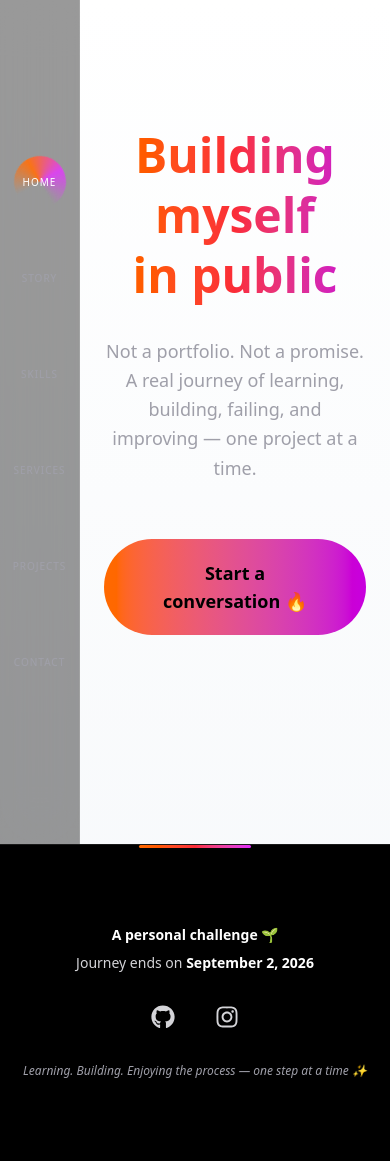
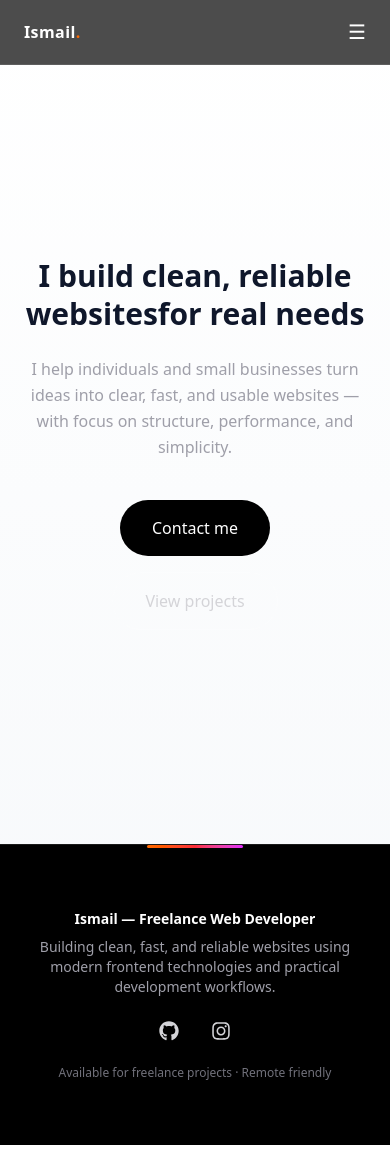
Before and after one commit to IsmailMarkhi/MyWorld, a React (Vite) app: page / in a window 390 px wide. Built offline with nearby package versions, Linux system fonts and the light colour scheme.

Commit message:
Initial commit

```diff
--- a/src/App.jsx
+++ b/src/App.jsx
@@ -5,8 +5,7 @@ import Footer from "./components/Footer";
 import Home from "./pages/Home";
 import Story from "./pages/Story";
 import Services from "./pages/Services";
-import Skills from "./pages/Skills";
-import Projects from "./pages/Projects"; // ✅ NEW
+import Projects from "./pages/Projects";
 import Contact from "./pages/Contact";
 
 export default function App() {
@@ -16,7 +15,8 @@ export default function App() {
 
       <main
         className="
-          min-h-screen pl-20
+          min-h-screen
+          pt-16
           bg-gradient-to-b
           from-white to-slate-50
           dark:from-neutral-900 dark:to-neutral-950
@@ -26,9 +26,8 @@ export default function App() {
         <Routes>
           <Route path="/" element={<Home />} />
           <Route path="/story" element={<Story />} />
-          <Route path="/skills" element={<Skills />} />
           <Route path="/services" element={<Services />} />
-          <Route path="/projects" element={<Projects />} /> {/* ✅ */}
+          <Route path="/projects" element={<Projects />} />
           <Route path="/contact" element={<Contact />} />
         </Routes>
       </main>
--- a/src/components/Footer.jsx
+++ b/src/components/Footer.jsx
@@ -6,53 +6,55 @@ export default function Footer() {
       role="contentinfo"
       aria-label="Website footer"
       className="
-        relative text-center py-20
+        relative
         bg-black
         border-t border-white/10
+        px-6 py-16 sm:py-20
       "
     >
-      {/* Visual focus accent */}
+      {/* Accent line */}
       <div
         aria-hidden="true"
         className="
           absolute top-0 left-1/2 -translate-x-1/2
-          h-[3px] w-28
+          h-[3px] w-24 sm:w-28
           bg-gradient-to-r from-orange-500 via-red-500 to-fuchsia-500
           rounded-full
         "
       />
 
-      {/* Primary message */}
+      <div className="max-w-4xl mx-auto text-center">
+        {/* Identity */}
         <p className="text-white text-sm font-semibold mb-2">
-        A personal challenge 🌱
+          Ismail — Freelance Web Developer
         </p>
 
-      {/* Date (SEO + clarity) */}
-      <p className="text-zinc-300 text-sm mb-8">
-        Journey ends on{" "}
-        <time
-          dateTime="2026-09-02"
-          className="font-semibold text-white"
-        >
-          September 2, 2026
-        </time>
+        {/* SEO description */}
+        <p className="text-zinc-400 text-sm max-w-xl mx-auto mb-6 sm:mb-8">
+          Building clean, fast, and reliable websites using modern frontend
+          technologies and practical development workflows.
         </p>
 
-      {/* Social links */}
+        {/* Social proof */}
         <nav
           aria-label="Social media links"
-        className="flex justify-center gap-10 mb-8"
+          className="
+            flex justify-center items-center
+            gap-8 sm:gap-10
+            mb-6 sm:mb-8
+          "
         >
           <a
             href="https://github.com/IsmailMarkhi"
             target="_blank"
             rel="noopener noreferrer"
-          aria-label="Visit GitHub profile"
+            aria-label="GitHub profile of Ismail, freelance web developer"
             className="
-            text-zinc-300 text-2xl
+              text-zinc-300 text-xl sm:text-2xl
               hover:text-white hover:scale-110
               transition
-            focus:outline-none focus-visible:ring-2 focus-visible:ring-orange-500
+              focus:outline-none focus-visible:ring-2
+              focus-visible:ring-orange-500
             "
           >
             <FaGithub />
@@ -62,22 +64,24 @@ export default function Footer() {
             href="https://www.instagram.com/ismailmarkhi?igsh=eXoyanJrZGJjdGg4"
             target="_blank"
             rel="noopener noreferrer"
-          aria-label="Visit Instagram profile"
+            aria-label="Instagram profile of Ismail, web developer"
             className="
-            text-zinc-300 text-2xl
+              text-zinc-300 text-xl sm:text-2xl
               hover:text-pink-400 hover:scale-110
               transition
-            focus:outline-none focus-visible:ring-2 focus-visible:ring-pink-500
+              focus:outline-none focus-visible:ring-2
+              focus-visible:ring-pink-500
             "
           >
             <FaInstagram />
           </a>
         </nav>
 
-      {/* Closing line */}
-      <p className="text-zinc-400 italic text-xs max-w-md mx-auto leading-relaxed">
-        Learning. Building. Enjoying the process — one step at a time ✨
+        {/* Micro trust line */}
+        <p className="text-zinc-500 text-xs sm:text-sm">
+          Available for freelance projects · Remote friendly
         </p>
+      </div>
     </footer>
   );
 }
--- a/src/components/Navbar.jsx
+++ b/src/components/Navbar.jsx
@@ -1,67 +1,153 @@
 import { Link, useLocation } from "react-router-dom";
+import { useState, useEffect } from "react";
 
 export default function Navbar() {
   const { pathname } = useLocation();
+  const [open, setOpen] = useState(false);
 
   const links = [
-    { to: "/", label: "Home", aria: "Home page" },
-    { to: "/story", label: "Story", aria: "Personal story and journey" },
-    { to: "/skills", label: "Skills", aria: "Web development skills and technologies" },
-    { to: "/services", label: "Services", aria: "Web development services and freelance help" },
-    { to: "/projects", label: "Projects", aria: "Selected web development projects" }, // ✅ ADDED
-    { to: "/contact", label: "Contact", aria: "Contact web developer" },
+    { to: "/", label: "Home" },
+    { to: "/story", label: "Story" },
+    { to: "/services", label: "Services" },
+    { to: "/projects", label: "Projects" },
   ];
 
+  // Close menu on route change
+  useEffect(() => {
+    setOpen(false);
+  }, [pathname]);
+
   return (
-    <nav
-      aria-label="Primary navigation"
+    <header
       className="
-        fixed left-0 top-0 h-full w-20
-        flex flex-col items-center justify-center
-        gap-14
-        bg-black/40 backdrop-blur-xl
-        border-r border-white/10
+        fixed top-0 inset-x-0 z-50
+        bg-black/70 backdrop-blur-xl
+        border-b border-white/10
       "
     >
-      {links.map((link) => {
+      <nav className="max-w-7xl mx-auto h-16 px-6 flex items-center justify-between">
+
+        {/* Logo */}
+        <Link
+          to="/"
+          className="font-semibold tracking-wide text-white focus:outline-none"
+        >
+          Ismail<span className="text-orange-500">.</span>
+        </Link>
+
+        {/* Desktop navigation */}
+        <ul className="hidden md:flex items-center gap-8 text-sm">
+          {links.map(link => {
             const isActive = pathname === link.to;
 
             return (
+              <li key={link.to}>
                 <Link
-            key={link.to}
                   to={link.to}
-            aria-label={link.aria}
                   aria-current={isActive ? "page" : undefined}
                   className={`
-              nav-link relative
-              w-10 h-10
-              flex items-center justify-center
-              text-[10px] uppercase tracking-widest font-medium
-              transition
-              focus:outline-none focus-visible:ring-2 focus-visible:ring-orange-500
-              ${isActive ? "active text-white" : "text-zinc-400 hover:text-white"}
+                    relative px-1 transition
+                    ${isActive
+                      ? "text-white"
+                      : "text-zinc-400 hover:text-white"}
                   `}
                 >
-            {/* Animated ring (hover = once, active = infinite via CSS) */}
+                  {link.label}
+
+                  {/* Active indicator */}
+                  {isActive && (
                     <span
+                      aria-hidden="true"
                       className="
-                nav-ring pointer-events-none
-                absolute inset-[-6px] rounded-full
+                        absolute -bottom-2 left-1/2 -translate-x-1/2
+                        w-6 h-[2px] rounded-full
+                        bg-gradient-to-r from-orange-500 to-fuchsia-500
                       "
                     />
-
-            {/* Visible label */}
-            <span className="relative z-10">
-              {link.label}
-            </span>
-
-            {/* Hidden SEO/UX helper */}
-            <span className="sr-only">
-              {link.aria}
-            </span>
+                  )}
                 </Link>
+              </li>
             );
           })}
+        </ul>
+
+        {/* Desktop CTA */}
+        <Link
+          to="/contact"
+          className="
+            hidden md:inline-flex items-center justify-center
+            text-sm font-medium
+            px-5 py-2 rounded-full
+            bg-gradient-to-r from-orange-500 to-fuchsia-500
+            text-black
+            hover:scale-105 transition
+            focus:outline-none focus-visible:ring-2
+            focus-visible:ring-orange-500
+          "
+        >
+          Contact
+        </Link>
+
+        {/* Mobile toggle */}
+        <button
+          onClick={() => setOpen(v => !v)}
+          aria-label="Toggle navigation menu"
+          aria-expanded={open}
+          className="
+            md:hidden text-white text-xl
+            focus:outline-none focus-visible:ring-2
+            focus-visible:ring-orange-500
+          "
+        >
+          {open ? "✕" : "☰"}
+        </button>
       </nav>
+
+      {/* Mobile menu */}
+      <div
+        className={`
+          md:hidden overflow-hidden transition-all duration-300
+          ${open ? "max-h-96 opacity-100" : "max-h-0 opacity-0"}
+        `}
+      >
+        <ul className="
+          bg-black/90 backdrop-blur-xl
+          border-t border-white/10
+          flex flex-col items-center gap-6
+          py-6 text-sm
+        ">
+          {links.map(link => (
+            <li key={link.to}>
+              <Link
+                to={link.to}
+                className={`
+                  transition
+                  ${pathname === link.to
+                    ? "text-white"
+                    : "text-zinc-400 hover:text-white"}
+                `}
+              >
+                {link.label}
+              </Link>
+            </li>
+          ))}
+
+          {/* Mobile CTA */}
+          <li className="pt-2">
+            <Link
+              to="/contact"
+              className="
+                inline-flex items-center justify-center
+                px-8 py-3 rounded-full
+                bg-gradient-to-r from-orange-500 to-fuchsia-500
+                text-black font-medium
+              "
+            >
+              Contact
+            </Link>
+          </li>
+        </ul>
+      </div>
+    </header>
   );
 }
--- a/src/pages/Home.jsx
+++ b/src/pages/Home.jsx
@@ -1,52 +1,87 @@
 export default function Home() {
   return (
     <section
-      className="min-h-[90vh] flex items-center justify-center px-6"
-      aria-labelledby="home-hero-title"
+      aria-labelledby="home-title"
+      className="
+        min-h-[90vh]
+        flex items-center
+        px-6
+      "
     >
-      <div className="text-center max-w-4xl">
+      <div className="max-w-3xl mx-auto text-center">
 
-        {/* Main SEO + UX Heading */}
+        {/* Main heading */}
         <h1
-          id="home-hero-title"
+          id="home-title"
           className="
-            text-5xl md:text-7xl font-extrabold leading-tight
-            bg-gradient-to-r from-orange-500 via-red-500 to-fuchsia-600
-            bg-clip-text text-transparent
+            text-3xl sm:text-4xl md:text-5xl
+            font-extrabold
+            leading-tight
+            mb-6
           "
         >
-          Building myself<br />in public
+          I build clean, reliable websites
+          <br className="hidden sm:block" />
+          for real needs
         </h1>
 
-        {/* Hidden SEO support text */}
+        {/* Hidden SEO */}
         <p className="sr-only">
-          Personal website of a web developer documenting growth, real projects,
-          and professional web development skills.
+          Freelance web developer building modern websites using
+          React, Tailwind CSS, and PHP.
         </p>
 
         {/* Subtitle */}
-        <p className="mt-8 text-lg text-zinc-400 max-w-xl mx-auto leading-relaxed">
-          Not a portfolio. Not a promise.
-          A real journey of learning, building, failing, and improving —
-          one project at a time.
+        <p
+          className="
+            text-zinc-400
+            text-base sm:text-lg
+            leading-relaxed
+            max-w-xl
+            mx-auto
+            mb-10
+          "
+        >
+          I help individuals and small businesses turn ideas into
+          clear, fast, and usable websites — with focus on structure,
+          performance, and simplicity.
         </p>
 
-        {/* Primary CTA */}
-        <a
-          href="https://wa.me/212723307462"
-          aria-label="Contact web developer on WhatsApp"
-          className="
-            inline-flex items-center gap-3 mt-14
-            px-12 py-5 rounded-full
-            bg-gradient-to-r from-orange-500 to-fuchsia-600
-            text-black font-semibold text-lg
-            hover:scale-105 transition
-            focus:outline-none focus-visible:ring-2
-            focus-visible:ring-orange-500
-          "
-        >
-          Start a conversation 🔥
-        </a>
+        {/* CTA group */}
+        <div className="flex flex-col sm:flex-row items-center justify-center gap-4">
+          <a
+            href="https://wa.me/212723307462"
+            aria-label="Contact freelance web developer on WhatsApp"
+            className="
+              inline-flex items-center justify-center
+              px-8 py-4
+              rounded-full
+              bg-black text-white
+              font-medium
+              hover:bg-zinc-800
+              transition
+              focus:outline-none focus-visible:ring-2
+              focus-visible:ring-black
+            "
+          >
+            Contact me
+          </a>
+
+          <a
+            href="/projects"
+            className="
+              inline-flex items-center justify-center
+              px-8 py-4
+              rounded-full
+              border border-white/20
+              text-zinc-300
+              hover:text-white hover:border-white/40
+              transition
+            "
+          >
+            View projects
+          </a>
+        </div>
 
       </div>
     </section>
--- a/src/pages/Skills.jsx
+++ /dev/null
@@ -1,101 +0,0 @@
-export default function Skills() {
-  const skills = [
-    {
-      title: "Frontend Development",
-      seoTitle: "Modern Frontend Development Skills",
-      color: "from-orange-500 to-red-500",
-      desc: "Building fast, accessible, and visually clear user interfaces.",
-      items: [
-        "HTML5 / CSS3 / Tailwind CSS",
-        "JavaScript (ES6+)",
-        "React (components, hooks, routing)",
-      ],
-    },
-    {
-      title: "Backend & Server",
-      seoTitle: "PHP & Backend Development Skills",
-      color: "from-fuchsia-500 to-purple-600",
-      desc: "Solid backend foundations for functional and scalable web apps.",
-      items: [
-        "PHP (OOP, logic, debugging)",
-        "Laravel (in progress)",
-        "XAMPP (local development)",
-      ],
-    },
-    {
-      title: "Workflow & Tools",
-      seoTitle: "Developer Workflow & Collaboration Tools",
-      color: "from-emerald-500 to-cyan-500",
-      desc: "Professional tools and processes used in real-world projects.",
-      items: [
-        "Git & GitLab",
-        "Jira (Agile workflow)",
-        "UI / UX fundamentals",
-      ],
-    },
-  ];
-
-  return (
-    <section
-      className="max-w-7xl mx-auto px-6 py-32"
-      aria-labelledby="skills-heading"
-    >
-      {/* Header */}
-      <header className="text-center mb-24">
-        <h2
-          id="skills-heading"
-          className="text-4xl md:text-5xl font-extrabold mb-6"
-        >
-          Skills & Technologies
-        </h2>
-        <p className="text-zinc-400 max-w-2xl mx-auto text-lg">
-          Tools and technologies I use to design, build, and improve modern web applications.
-        </p>
-      </header>
-
-      {/* Skills Grid */}
-      <div className="grid md:grid-cols-3 gap-12">
-        {skills.map((card) => (
-          <article
-            key={card.title}
-            tabIndex="0"
-            aria-labelledby={`${card.title}-title`}
-            className="
-              relative p-10 rounded-3xl
-              bg-white/5 border border-white/10
-              backdrop-blur-xl
-              hover:-translate-y-2 hover:shadow-2xl
-              transition
-              focus:outline-none focus-visible:ring-2 focus-visible:ring-orange-500
-            "
-          >
-            {/* Accent bar */}
-            <div
-              className={`h-1 w-20 rounded-full bg-gradient-to-r ${card.color} mb-6`}
-            />
-
-            <h3
-              id={`${card.title}-title`}
-              className="text-2xl font-semibold mb-2"
-            >
-              {card.title}
-            </h3>
-
-            {/* Hidden SEO text */}
-            <p className="sr-only">{card.seoTitle}</p>
-
-            <p className="text-zinc-400 mb-6">
-              {card.desc}
-            </p>
-
-            <ul className="space-y-3 text-zinc-300">
-              {card.items.map((item) => (
-                <li key={item}>• {item}</li>
-              ))}
-            </ul>
-          </article>
-        ))}
-      </div>
-    </section>
-  );
-}
```
Also changed, not shown: src/pages/Contact.jsx (+37 -22 lines), src/pages/Projects.jsx (+27 -21 lines), src/pages/Services.jsx (+35 -21 lines), src/pages/Story.jsx (+23 -18 lines). Lines whose indentation alone changed are shown as unchanged.
